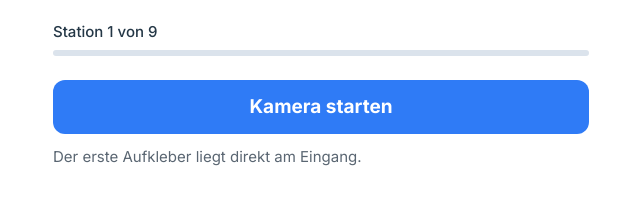
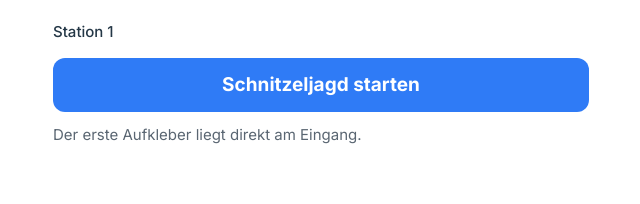
Before and after one commit to sadw4223/Formulare, a plain HTML site: page schnitzeljagd/index.html in a window 1280 px wide. Shown: the part 224-428 px from the top of the page, without its empty margins (319-959 px from the left). Drawn offline with Linux system fonts and the light colour scheme.

Commit message:
1711261647

```diff
--- a/schnitzeljagd/index.html
+++ b/schnitzeljagd/index.html
@@ -29,8 +29,7 @@
   h1 { font-size: 30px; line-height: 1.16; font-weight: 700; color: var(--tinte); margin: 28px 0 10px; }
   .lead { margin: 0 0 24px; }
   .stand { font-size: 15px; font-weight: 500; color: var(--tinte); margin-bottom: 8px; }
-  .balken { height: 6px; background: var(--linie); border-radius: 3px; overflow: hidden; margin-bottom: 24px; }
-  .balken div { height: 100%; background: var(--logo-blau); border-radius: 3px; transition: width .4s; }
+  .stand { margin-bottom: 16px; }
   .taste { display: block; width: 100%; min-height: 54px; border: 0; border-radius: 12px; font: inherit; font-weight: 700; font-size: 19px; cursor: pointer; padding: 0 20px; }
   .taste.haupt { background: var(--logo-blau); color: #fff; }
   .taste:disabled { opacity: .6; }
@@ -96,8 +95,7 @@
 
   <div id="unterwegs">
     <div class="stand" id="standText"></div>
-    <div class="balken"><div id="balken"></div></div>
-    <button class="taste haupt" id="start">Kamera starten</button>
+    <button class="taste haupt" id="start">Schnitzeljagd starten</button>
     <p class="suchen" id="suchen"></p>
     <p class="fehler" id="fehler" hidden></p>
   </div>
@@ -147,16 +145,19 @@ window.schnitzeljagdStarten = function () {
   stand.erledigt = Math.min(N, stand.erledigt);
   function speichern() { try { localStorage.setItem(SCHLUESSEL, JSON.stringify(stand)); } catch (e) {} }
 
+  // Taste: beim ersten Mal „starten“, danach „fortsetzen“ (die Gesamtzahl der Stationen wird nirgends genannt)
+  function startText() { return stand.erledigt === 0 ? "Schnitzeljagd starten" : "Schnitzeljagd fortsetzen"; }
+
   function zeigen() {
     const e = stand.erledigt, fertig = e >= N;
     $("titel").textContent = fertig ? "Du hast es geschafft." : (e === 0 ? "Kennst du schon die Wascherde?" : "Wo geht es weiter?");
     $("lead").textContent = fertig ? daten.ende : (e === 0 ? daten.start : "Folge dem Pfeil zur nächsten Station.");
     $("unterwegs").hidden = fertig;
     if (!fertig) {
-      $("standText").textContent = "Station " + (e + 1) + " von " + N;
+      $("standText").textContent = "Station " + (e + 1);
+      $("start").textContent = startText();
       $("suchen").textContent = st[e].suchen || "Suche den nächsten runden Aufkleber auf dem Boden.";
     }
-    $("balken").style.width = (e / N * 100) + "%";
     $("besucht").hidden = e === 0;
     let html = "";
     for (let i = e - 1; i >= 0; i--) {
@@ -245,7 +246,7 @@ window.schnitzeljagdStarten = function () {
   function blattZeigen(i) {
     const s = st[i]; aktiveStation = i;
     $("blattBild").src = s.bild; $("blattBild").alt = s.ort;
-    $("blattNr").textContent = "Station " + (i + 1) + " von " + N;
+    $("blattNr").textContent = "Station " + (i + 1);
     $("blattOrt").textContent = s.ort; $("blattText").textContent = s.text;
     frageAufbauen(i);
     $("blatt").scrollTop = 0; $("blatt").classList.add("offen");
@@ -400,7 +401,7 @@ window.schnitzeljagdStarten = function () {
     startZurueck();
   }
 
-  function startZurueck() { $("start").disabled = false; $("start").textContent = "Kamera starten"; }
+  function startZurueck() { $("start").disabled = false; $("start").textContent = startText(); }
   function fehler(t) { $("fehler").hidden = false; $("fehler").textContent = t; }
 
   function arBeenden() {
--- a/schnitzeljagd/stationen.js
+++ b/schnitzeljagd/stationen.js
@@ -30,7 +30,7 @@ const SCHNITZELJAGD = {
       text: "Willkommen an der Wascherde. Hier kommen die Kinder jeden Morgen an. Im Lerncampus lernen die Jahrgänge 5 und 6.",
       bild: "bilder/station1.jpg",
       suchen: "Der erste Aufkleber liegt direkt am Eingang.",
-      frage: { text: "Die Kinder hier tragen ein Schlüsselband. Frage jemanden vom Lerncampus: Was zeigt seine Farbe?", wie: "fragen", auswahl: ["Die Lieblingsfarbe", "Wie viel Verantwortung man schon übernimmt", "Die Klasse"], richtig: "Wie viel Verantwortung man schon übernimmt" }
+      frage: { text: "Die Kinder hier tragen ein Schlüsselband. Frage jemanden vom Lerncampus: Was zeigt seine Farbe?", wie: "fragen", auswahl: ["Die Lieblingsfarbe", "Wie viel Verantwortung man hat", "Die Klasse"], richtig: "Wie viel Verantwortung man hat" }
     },
     {
       ort: "Kunst- und Musikraum",
```
